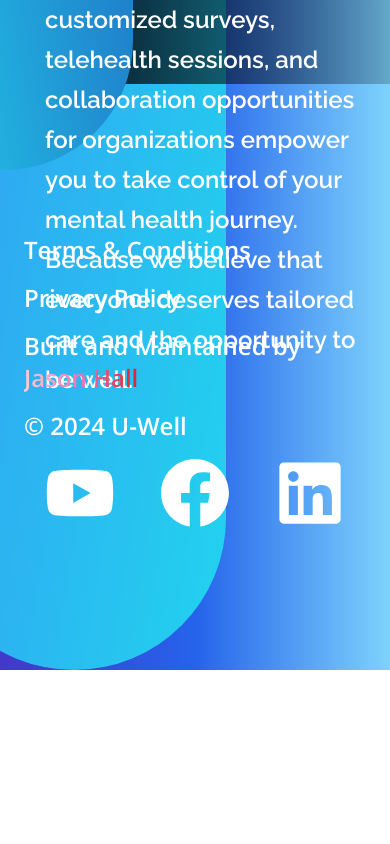
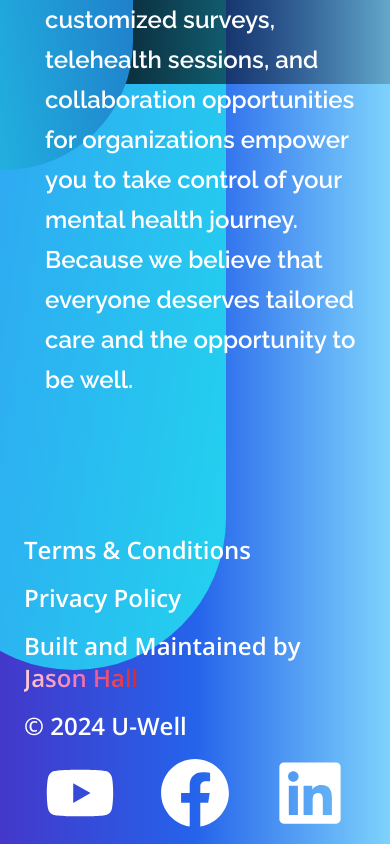
Before and after one commit to Jkhall81/U-Well, a Next.js app: page /home in a window 390 px wide. Shown: the part 760-1604 px from the top of the page. Before the commit the page ends 1430 px from the top, so only its background shows below. Built offline with nearby package versions, Linux system fonts and the light colour scheme; what react-slugify would draw is missing.

Commit message:
footer fix.

```diff
--- a/app/(tabs)/home/page.tsx
+++ b/app/(tabs)/home/page.tsx
@@ -172,7 +172,7 @@ const HomePage = () => {
             </div>
           </div>
         </div>
-        <div className="absolute w-full lg:mt-[800px] lg:pt-[500px]">
+        <div className="absolute mt-[300px] w-full lg:mt-[800px] lg:pt-[500px]">
           <Footer />
         </div>
       </div>
```
